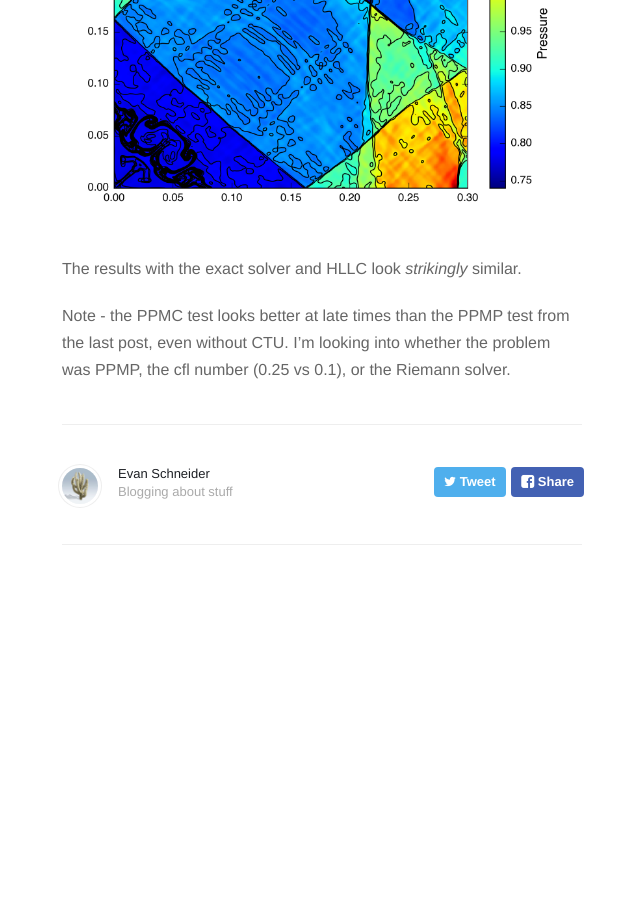
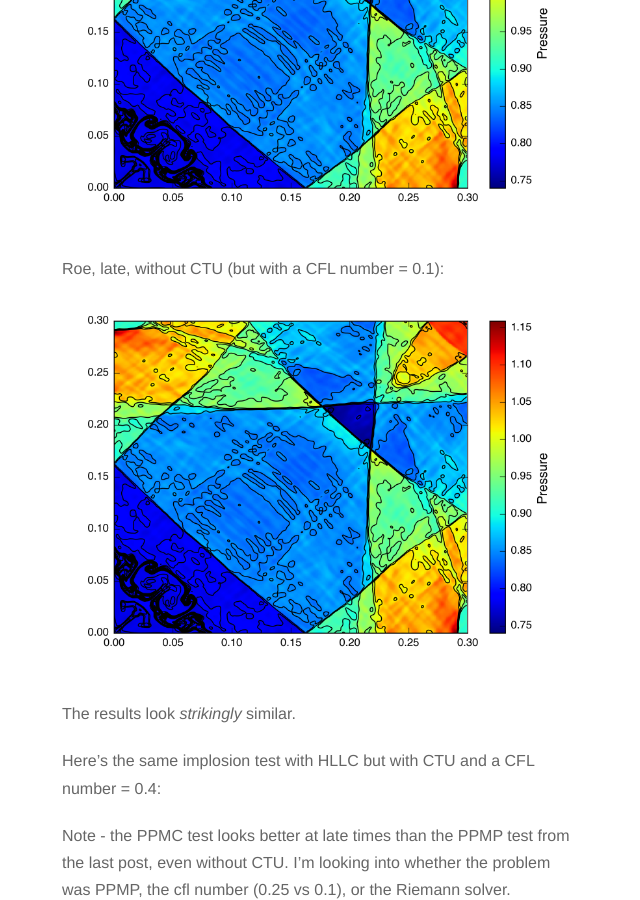
Before and after one commit to evaneschneider/site, a Jekyll site: the page built from _posts/2016-3-2-HLLC-solver.markdown, in a window 1280 px wide and 900 px high, scrolled down 5333 px. Shown: the whole window, without its empty margins (318-958 px from the left). Built offline with Jekyll 4.4.1, drawn with Linux system fonts in a browser that asks for light colours; nearby versions of some CDN libraries; formulas are drawn with MathJax 3; before the commit the page ends 6018 px from its top, so only the background shows below that.

Commit message:
new plot

```diff
--- a/_posts/2016-3-2-HLLC-solver.markdown
+++ b/_posts/2016-3-2-HLLC-solver.markdown
@@ -52,7 +52,13 @@ Exact, late, without CTU (but with a CFL number = 0.1):
 HLLC, late, without CTU (but with a CFL number = 0.1):
 <img src="{{ site.url }}assets/images/implosion_late_hllc.png">
 
-The results with the exact solver and HLLC look *strikingly* similar.
+Roe, late, without CTU (but with a CFL number = 0.1):
+<img src="{{ site.url }}assets/images/implosion_late_hllc.png">
+
+The results look *strikingly* similar.
+
+Here's the same implosion test with HLLC but with CTU and a CFL number = 0.4:
+
 
 Note - the PPMC test looks better at late times than the PPMP test from the last post,
 even without CTU. I'm looking into whether the problem was PPMP, the cfl number (0.25 vs 0.1),
```
Also changed, not shown: assets/images/implosion_late_roe.png (added).
